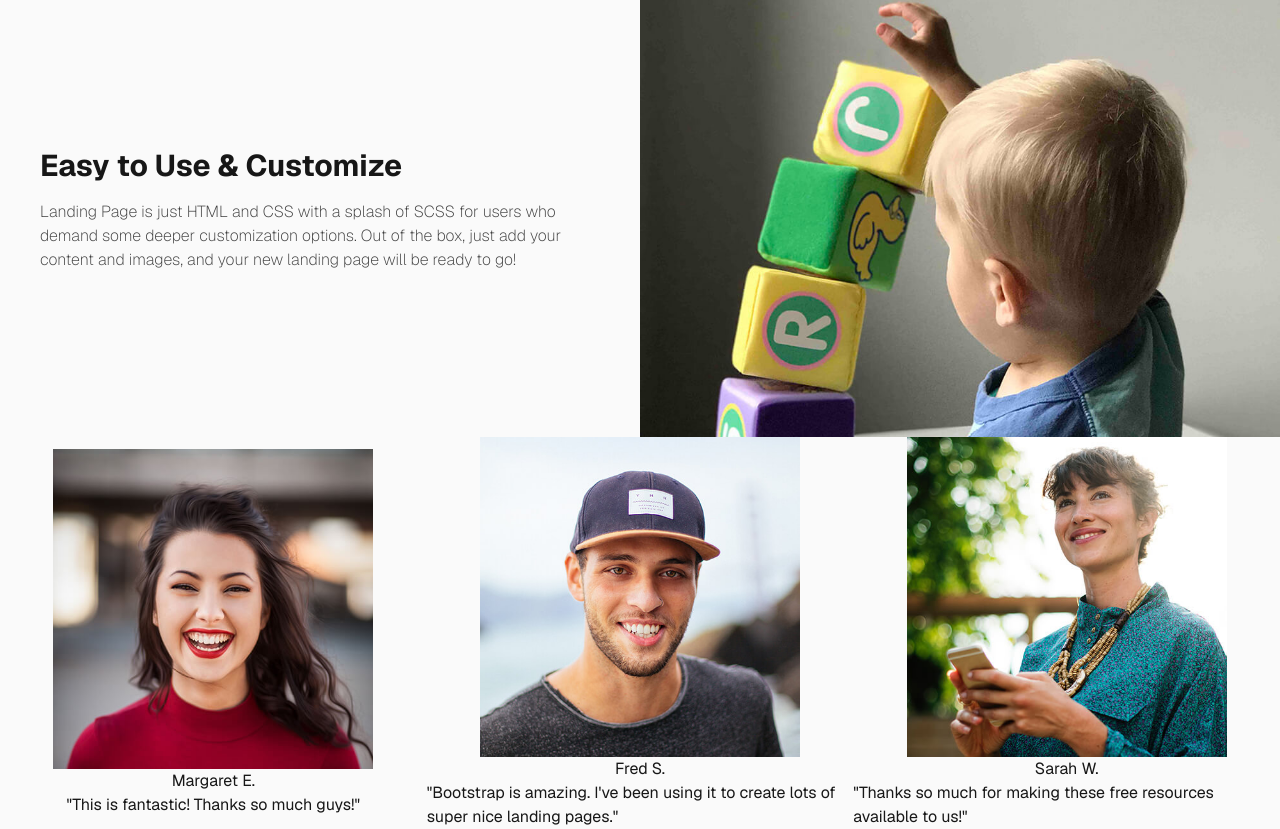
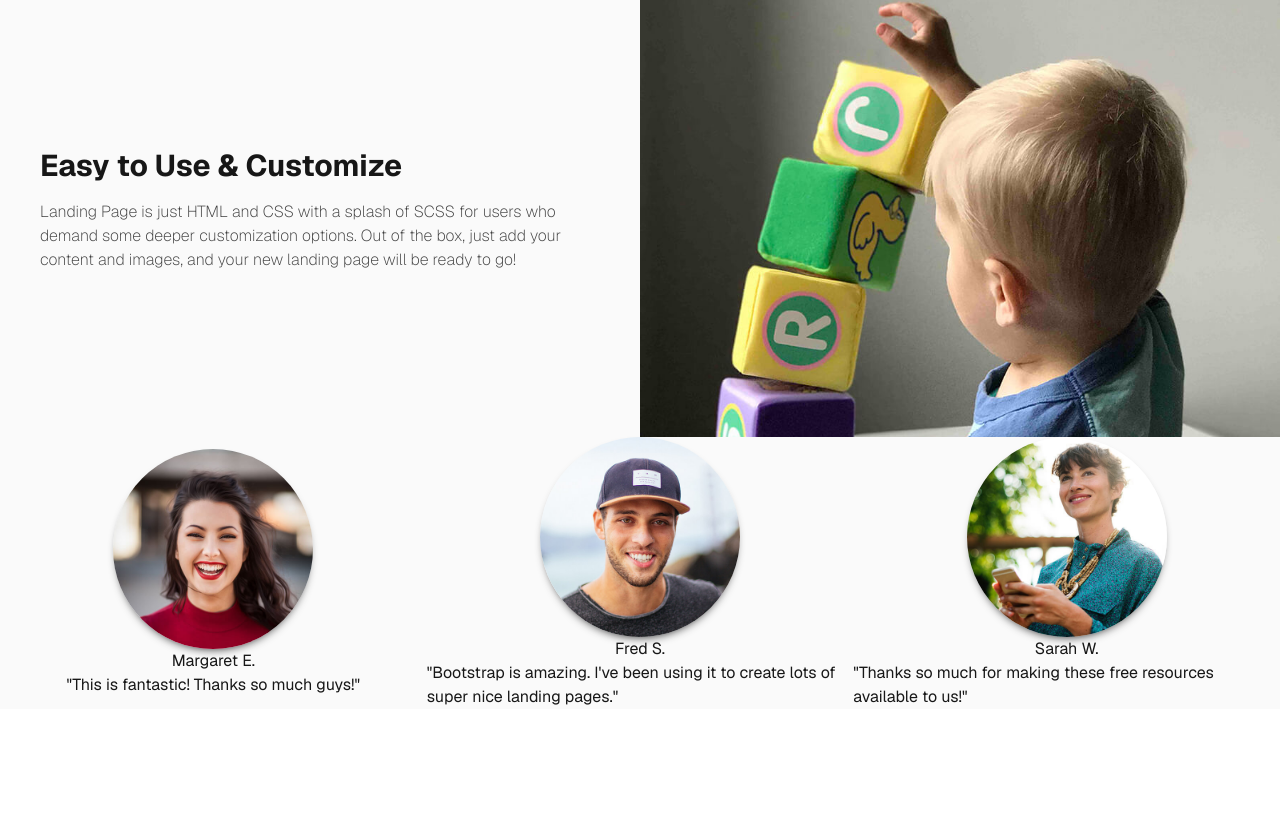
Before and after one commit to Jas-creator-31/bootstrap-studio-landing-page, a Next.js app: page / in a window 1280 px wide. Shown: the part 1880-2709 px from the top of the page. After the commit the page ends 2589 px from the top, so only its background shows below. Built offline with nearby package versions, Linux system fonts and the light colour scheme.

Commit message:
fix: made them rounded and added shadows

```diff
--- a/src/app/components/TestimoniesSection.tsx
+++ b/src/app/components/TestimoniesSection.tsx
@@ -15,7 +15,10 @@ export default function TestimoniesSection({ image, name, text }: Props) {
     )}>
       <div className={cn()}>
         <Image src={image} alt={`image`}
-          className={cn("w-80 h-80")}
+          className={cn(
+            "w-50 h-50",
+            "rounded-full shadow-neutral-800 shadow-[0_5px_10px_-5px]"
+          )}
         />
 
       </div>
```
